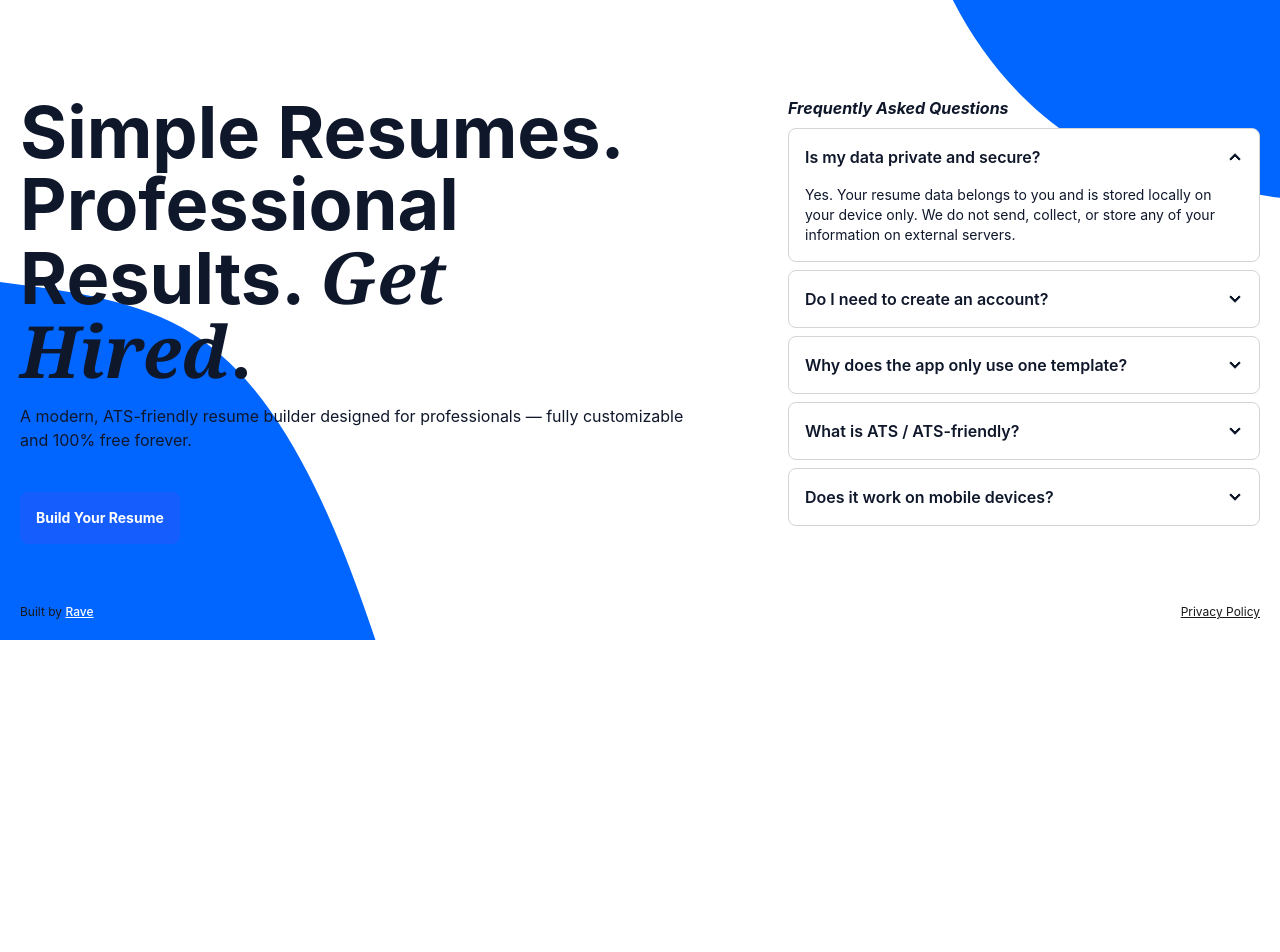
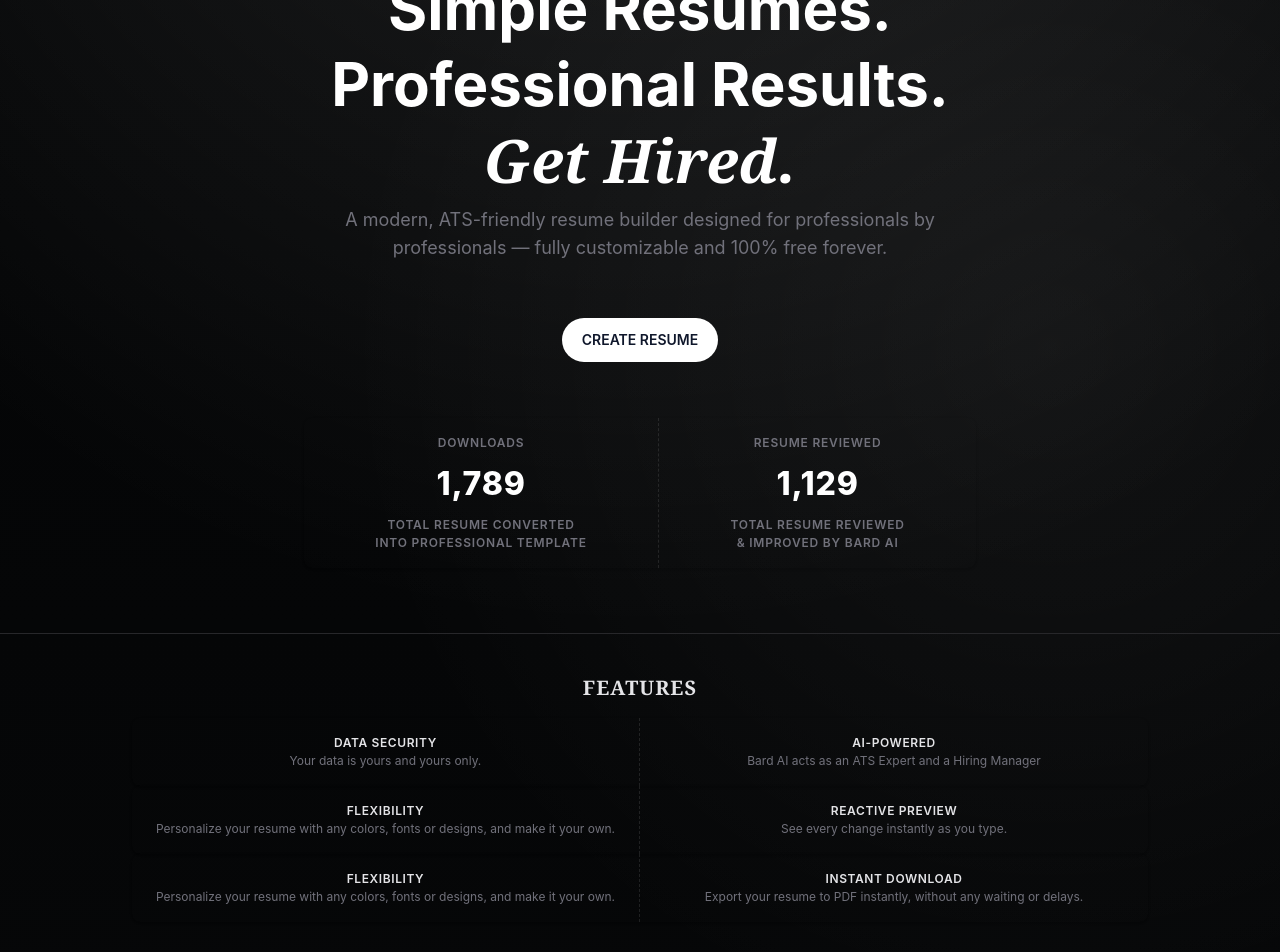
Before and after one commit to cgarave/get-hired-free-resume-builder, a Next.js app: page / in a window 1280 px wide. Shown: the part 160-1112 px from the top of the page. Before the commit the page ends 800 px from the top, so only its background shows below. Built offline with nearby package versions, Linux system fonts and the light colour scheme.

Commit message:
version 2.0.0 landing page UI changes

```diff
--- a/package.json
+++ b/package.json
@@ -1,6 +1,6 @@
 {
   "name": "get-hired",
-  "version": "1.1.0",
+  "version": "2.0.0",
   "description": "Free, open-source resume builder with customization",
   "private": true,
   "scripts": {
--- a/src/app/globals.css
+++ b/src/app/globals.css
@@ -3,17 +3,19 @@
 
 html,
 body {
-    height: 100%;
+    height: full;
+    @apply text-white;
+    font-family: Inter, system-ui, sans-serif;
+    background: radial-gradient(circle at 50% -10%, rgba(255, 255, 255, 0.12), transparent 34%), radial-gradient(circle at 82% 18%, rgba(255, 255, 255, 0.055), transparent 28%), linear-gradient(180deg, #030405 0%, #060708 42%, #090B0D 100%);
 }
 
 @layer base {
     html {
-        color-scheme: light; /* important: disables browser dark overrides */
+        color-scheme: dark; /* important: disables browser dark overrides */
     }
 
-    body {
-        @apply text-slate-900;
-        font-family: Inter, system-ui, sans-serif;
+    button {
+        cursor: pointer;
     }
 }
 
--- a/src/app/page.tsx
+++ b/src/app/page.tsx
@@ -1,31 +1,108 @@
 import Link from 'next/link'
 import Accordion from '@/components/Accordion'
+import { Star } from 'lucide-react'
 
 
 export default function Home() {
     return (
-      <div className={'flex flex-col h-full items-center p-5 gap-y-10 md:justify-between md:pt-64'}>
-          <div className={'flex flex-col gap-y-10 md:flex-row md:gap-x-24 md:items-start'}>
-              <div className={'flex flex-col gap-y-4 max-w-2xl'}>
-                  <h1 className={'text-2xl md:text-7xl font-bold align-top leading-none'}>Simple Resumes. Professional
-                      Results. <span className={'font-serif italic'}>Get Hired</span>.</h1>
-                  <p>A modern, ATS-friendly resume builder designed for professionals — fully customizable and 100% free
-                      forever.</p>
-                  <Link href={"/editor"} className={'md:mt-6 w-fit h-fit'}>
-                      <button
-                          className={'bg-blue-600 text-sm text-white font-bold w-fit p-4 rounded-lg cursor-pointer'}>Build
-                          Your
-                          Resume
-                      </button>
+        <main className={'flex flex-col items-center gap-y-10'}>
+            <header className="sticky top-0 w-full shrink-0 z-40 border-b border-zinc-800 shadow-sm backdrop-blur-sm">
+                <nav className="flex items-center justify-between px-10 md:px-60 py-5">
+                    <Link href={'/'}><h1 className="text-xl font-bold leading-tight font-serif italic">Get Hired</h1></Link>
+                    <Link href={'/editor'}><button className='rounded-full py-2 px-5 bg-white hover:bg-white/80 text-slate-900 text-xs font-semibold uppercase'>Get Started</button></Link>
+                </nav>
+            </header>
+            <div className={'flex flex-col gap-y-4 px-4 md:px-0 md:max-w-2xl text-center md:min-h-[80dvh] justify-center'}>
+                <h1 className={'text-4xl md:text-6xl font-bold align-top leading-none'}>Simple Resumes.</h1>
+                <h1 className={'text-4xl md:text-6xl font-bold align-top leading-none'}>Professional Results.</h1>
+                <h1 className={'text-4xl md:text-6xl font-bold align-top leading-none font-serif italic'}>Get Hired.</h1>
+                <p className='text-zinc-500 text-sm px-4 md:px-0 md:text-lg'>A modern, ATS-friendly resume builder designed for professionals by professionals — fully customizable and 100% free forever.</p>
+                <Link href={'/editor'}>
+                    <button className='rounded-full py-3 px-5 mt-4 md:mt-10 bg-white hover:bg-white/80 text-slate-900 text-sm font-semibold uppercase'>Create Resume</button>
                 </Link>
+                <div className="stats stats-horizontal shadow mt-10 uppercase font-semibold tracking-wider">
+                    <div className="stat space-y-2">
+                        <div className="stat-title text-zinc-500">Downloads</div>
+                        <div className="stat-value">1,789</div>
+                        <div className="stat-desc text-zinc-500">Total resume converted<br /> into professional template</div>
                     </div>
-              <Accordion/>
+                    <div className="stat space-y-2">
+                        <div className="stat-title text-zinc-500">Resume Reviewed</div>
+                        <div className="stat-value">1,129</div>
+                        <div className="stat-desc text-zinc-500">Total resume reviewed<br />& improved by Bard AI</div>
                     </div>
-          <div className={'text-xs text-zinc-900 md:mt-0 flex flex-row justify-between w-full'}>
-              <h5>Built by <Link href="https://raveflores.vercel.app" target={'_blank'} className={'font-medium underline md:text-white'}>Rave</Link></h5>
-              <Link href={"/privacy-policy"} className={'text-zinc-900 underline'}>Privacy Policy</Link>
                 </div>
-          <img src="/svg/blob.svg" alt="blob" className='absolute top-0 -z-10 w-full h-screen object-cover'/>
             </div>
+            <div className='w-full h-[1px] bg-zinc-800'></div>
+            <div className='text-center'>
+                <h5 className='text-zinc-200 uppercase tracking-wider font-semibold text-xl font-serif text-center mb-4'>Features</h5>
+                <div className="md:grid md:grid-cols-2 stats stats-vertical lg:stats-horizontal shadow">
+                    <div className="stat">
+                        <div className="stat-title text-zinc-200 font-semibold tracking-wider uppercase">Data Security</div>
+                        <div className="stat-desc text-zinc-500">Your data is yours and yours only.</div>
+                    </div>
+                    <div className="stat">
+                        <div className="stat-title text-zinc-200 font-semibold tracking-wider uppercase">AI-Powered</div>
+                        <div className="stat-desc text-zinc-500">Bard AI acts as an ATS Expert and a Hiring Manager</div>
+                    </div>
+                </div>
+                <div className="md:grid md:grid-cols-2 stats stats-vertical lg:stats-horizontal shadow">
+                    <div className="stat">
+                        <div className="stat-title text-zinc-200 font-semibold tracking-wider uppercase">Flexibility</div>
+                        <div className="stat-desc text-zinc-500">Personalize your resume with any colors, fonts or designs, and make it your own.</div>
+                    </div>
+                    <div className="stat">
+                        <div className="stat-title text-zinc-200 font-semibold tracking-wider uppercase">Reactive Preview</div>
+                        <div className="stat-desc text-zinc-500">See every change instantly as you type.</div>
+                    </div>
+                </div>
+                <div className="md:grid md:grid-cols-2 stats stats-vertical lg:stats-horizontal shadow">
+                    <div className="stat">
+                        <div className="stat-title text-zinc-200 font-semibold tracking-wider uppercase">Flexibility</div>
+                        <div className="stat-desc text-zinc-500">Personalize your resume with any colors, fonts or designs, and make it your own.</div>
+                    </div>
+                    <div className="stat">
+                        <div className="stat-title text-zinc-200 font-semibold tracking-wider uppercase">Instant Download</div>
+                        <div className="stat-desc text-zinc-500">Export your resume to PDF instantly, without any waiting or delays.</div>
+                    </div>
+                </div>
+            </div>
+            <div className='w-full h-[1px] bg-zinc-800'></div>
+            <div className='w-full flex flex-col md:flex-row gap-x-30 gap-y-10 items-start px-10 md:px-60'>
+                <Accordion />
+                <section className='flex flex-col md:w-1/2 text-sm gap-y-4 text-zinc-500'>
+                    <h5 className='text-zinc-200 uppercase tracking-wider font-semibold text-xl font-serif'>How this project started</h5>
+                    <p>One night, I needed to update my resume for a job application. What should have been a simple task quickly turned into a frustrating experience when I realized I had accidentally deleted my old resume template.</p>
+                    <p>I started searching for alternatives—free PDF editors, online resume builders, and downloadable templates. But almost every option came with a catch. Some locked essential features behind a subscription, others limited exports, and many required payment just to download the finished resume.</p>
+                    <p>After spending more time fighting the tools than actually improving my resume, I thought:</p>
+                    <p className='font-semibold text-zinc-200'>"Why not just build my own?"</p>
+                    <p>So I opened my laptop and started coding.</p>
+                    <p>What began as a personal solution turned into an overnight project. I focused on the features that mattered most: a clean and professional design, ATS-friendly formatting, full customization, and a straightforward user experience without unnecessary paywalls.</p>
+                    <p>By the next day, <span className='text-zinc-200 font-semibold'>Get Hired </span>was born.</p>
+                    <p>Get Hired is a simple resume builder created to solve the exact problem I faced. It's designed to help job seekers create professional resumes without subscriptions, hidden fees, or frustrating limitations.</p>
+                    <p className='font-semibold text-zinc-200'>Just build your resume, download it, and focus on what matters most—getting hired.</p>
+                </section>
+            </div>
+            <div className='w-full h-[1px] bg-zinc-800'></div>
+            <footer className='w-full flex flex-col-reverse md:flex-row gap-x-30 gap-y-10 px-10 md:px-60 mb-10 text-xs text-zinc-500'>
+                <section className='md:w-[40rem] flex flex-col gap-y-2'>
+                    <h1 className='text-zinc-200 uppercase tracking-wider font-semibold text-xl font-serif'>Get Hired</h1>
+                    <p>A modern open-source, ATS-friendly resume builder designed for professionals by professionals — fully customizable and 100% free forever.</p>
+                    <p>A passion project by <Link href={'https://raveflores.vercel.app'} className='underline hover:text-zinc-200'>Rave Flores</Link>.</p>
+                    <Link href={"/privacy-policy"} className='underline hover:text-zinc-200 w-fit'>Privacy Policy</Link>
+                    <p>Get Hired v2.0.0</p>
+                </section>
+                <section className='md:w-1/2 space-y-4 text-sm'>
+                    <h5 className='text-zinc-200 uppercase tracking-wider font-semibold text-xl font-serif'>A note from the creator</h5>
+                    <p>Hi, I'm Rave</p>
+                    <p>I built Get Hired because I experienced the same frustrations many job seekers face. What started as a late-night attempt to update my own resume quickly turned into a project that I felt could help others too.</p>
+                    <p>My goal was simple: create a resume builder that is professional, ATS-friendly, easy to use, and accessible to everyone without subscriptions or hidden paywalls.</p>
+                    <p>I hope Get Hired helps you spend less time worrying about formatting and more time focusing on your next opportunity.</p>
+                    <p>If this tool helps even one person land their next job, then the overnight build was worth it.</p>
+                    <p>Good luck with your job search, and thank you for using Get Hired.</p>
+                </section>
+            </footer>
+            {/* <img src="/svg/blob.svg" alt="blob" className='absolute top-0 -z-10 w-full h-screen object-cover'/> */}
+        </main>
     )
 }
--- a/src/components/Accordion.tsx
+++ b/src/components/Accordion.tsx
@@ -1,26 +1,26 @@
 export default function Accordion() {
     return (
-        <div className={'flex flex-col gap-y-2 md:w-[40rem]'}>
-            <h1 className={'font-bold italic'}>Frequently Asked Questions</h1>
-            <div className="collapse collapse-arrow bg-white border border-zinc-300">
+        <div className={'flex flex-col md:w-[40rem]'}>
+            <h1 className={'font-semibold text-xl tracking-wider uppercase text-zinc-200 font-serif mb-4'}>Frequently Asked Questions</h1>
+            <div className="collapse collapse-arrow border-t border-zinc-800 rounded-none">
                 <input type="radio" name="my-accordion-2" defaultChecked />
-                <div className="collapse-title font-semibold">Is my data private and secure?</div>
-                <div className="collapse-content text-sm">Yes. Your resume data belongs to you and is stored locally on your device only. We do not send, collect, or store any of your information on external servers.</div>
+                <div className="collapse-title font-semibold text-zinc-200">Is my data private and secure?</div>
+                <div className="collapse-content text-sm text-zinc-500">Yes. Your resume data belongs to you and is stored locally on your device only. We do not send, collect, or store any of your information on external servers.</div>
             </div>
-            <div className="collapse collapse-arrow bg-white border border-zinc-300">
+            <div className="collapse collapse-arrow border-t border-zinc-800 rounded-none">
                 <input type="radio" name="my-accordion-2" />
-                <div className="collapse-title font-semibold">Do I need to create an account?</div>
-                <div className="collapse-content text-sm">No account is required. You can start building your resume immediately.</div>
+                <div className="collapse-title font-semibold text-zinc-200">Do I need to create an account?</div>
+                <div className="collapse-content text-sm text-zinc-500">No account is required. You can start building your resume immediately.</div>
             </div>
-            <div className="collapse collapse-arrow bg-white border border-zinc-300">
+            <div className="collapse collapse-arrow border-t border-zinc-800 rounded-none">
                 <input type="radio" name="my-accordion-2" />
-                <div className="collapse-title font-semibold">Why does the app only use one template?</div>
-                <div className="collapse-content text-sm">The app uses a single resume template by design. The goal is to provide a clean, professional, and ATS-friendly format that works effectively for most job applications — without overwhelming users with unnecessary designs or complicated customization.</div>
+                <div className="collapse-title font-semibold text-zinc-200">Why does the app only use one template?</div>
+                <div className="collapse-content text-sm text-zinc-500">The app uses a single resume template by design. The goal is to provide a clean, professional, and ATS-friendly format that works effectively for most job applications — without overwhelming users with unnecessary designs or complicated customization.</div>
             </div>
-            <div className="collapse collapse-arrow bg-white border border-zinc-300">
+            <div className="collapse collapse-arrow border-t border-zinc-800 rounded-none">
                 <input type="radio" name="my-accordion-2" />
-                <div className="collapse-title font-semibold">What is ATS / ATS-friendly?</div>
-                <div className="collapse-content text-sm flex flex-col gap-y-4 pr-[2rem]">
+                <div className="collapse-title font-semibold text-zinc-200">What is ATS / ATS-friendly?</div>
+                <div className="collapse-content text-sm flex flex-col gap-y-4 pr-[2rem] text-zinc-500">
                     <p>ATS stands for <span className={'font-semibold'}>Applicant Tracking System.</span> It’s software used by companies to scan, filter, and
                         rank resumes before a human recruiter even sees them.</p>
                     <p>An <span className={'font-semibold'}>ATS-friendly resume</span> is designed to be easily read by these systems. It avoids complex layouts,
@@ -30,10 +30,10 @@ export default function Accordion() {
                         by software.</p>
                 </div>
             </div>
-            <div className="collapse collapse-arrow bg-white border border-zinc-300">
+            <div className="collapse collapse-arrow border-t border-b border-zinc-800 rounded-none">
                 <input type="radio" name="my-accordion-2" />
-                <div className="collapse-title font-semibold">Does it work on mobile devices?</div>
-                <div className="collapse-content text-sm">Yes. The app works on both desktop and mobile browsers.</div>
+                <div className="collapse-title font-semibold text-zinc-200">Does it work on mobile devices?</div>
+                <div className="collapse-content text-sm text-zinc-500">Yes. The app works on both desktop and mobile browsers.</div>
             </div>
         </div>
     )
```
Also changed, not shown: 1 other file (tests, documents, lock files or other folders). Lines whose indentation alone changed are shown as unchanged.
